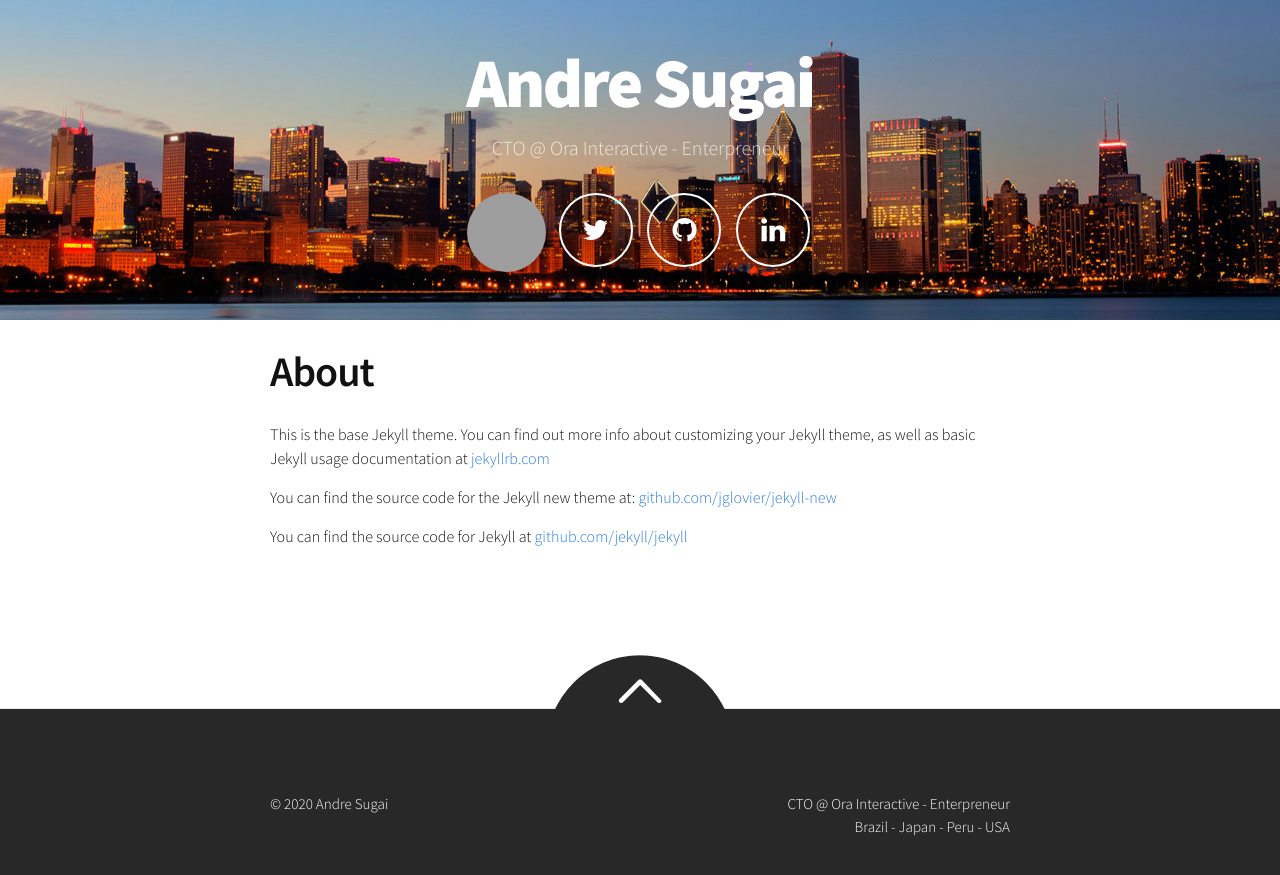
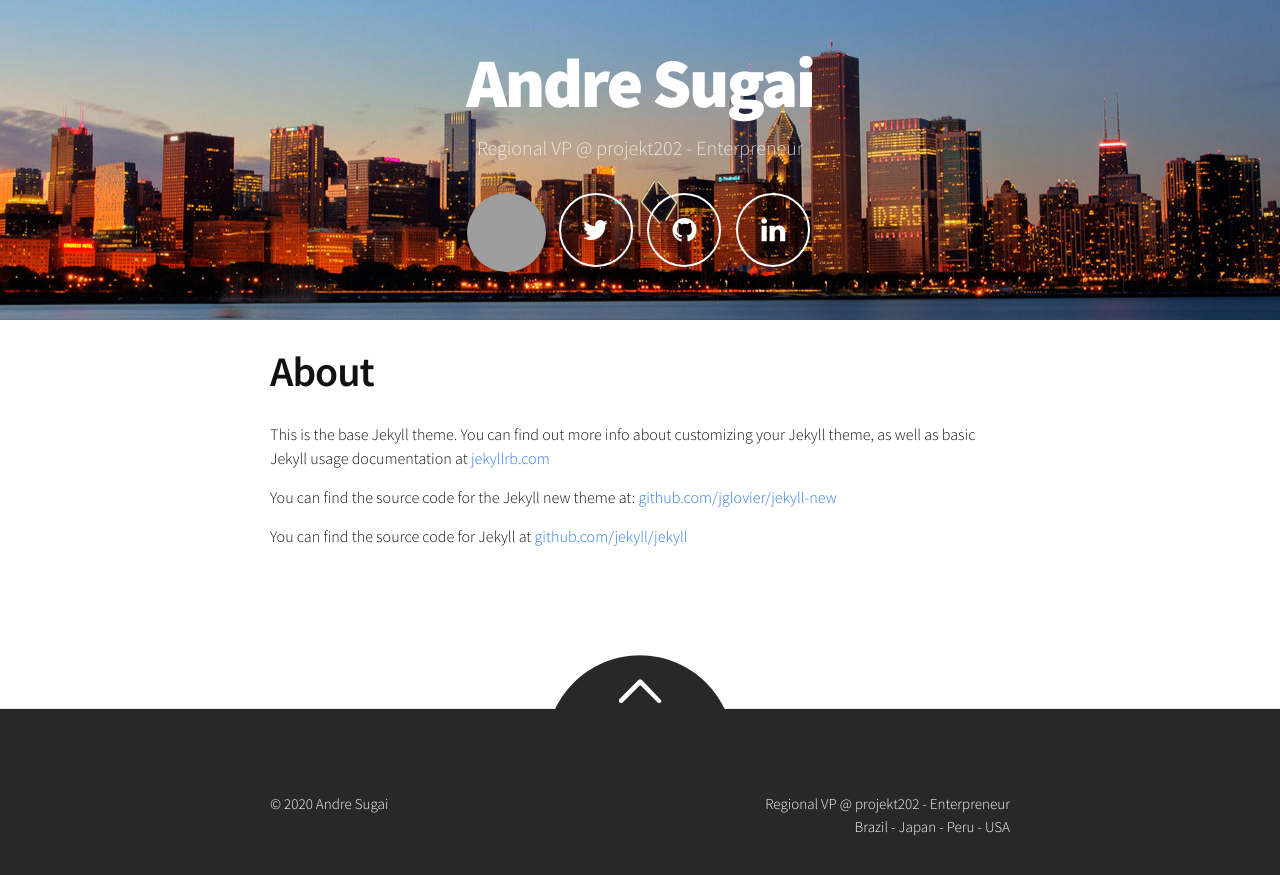
Before and after one commit to asugai/asugai.github.io, a Jekyll site: the page built from about.md, in a window 1280 px wide. Shown: the top 875 px of the page. Built offline with Jekyll 4.4.1, drawn with Linux system fonts in a browser that asks for light colours; nearby versions of some CDN libraries; Markdown is read by kramdown in place of the engine named in the settings; grey boxes are pictures that could not be loaded.

Commit message:
updated header

```diff
--- a/_config.yml
+++ b/_config.yml
@@ -1,7 +1,7 @@
 # Site settings
 title: Andre Sugai
 email: asugai@alum.mit.edu
-description: CTO @ Ora Interactive - Enterpreneur
+description: Regional VP @ projekt202 - Enterpreneur
 tagline: Brazil - Japan - Peru - USA
 timezone: America/Chicago
 baseurl: "" # the subpath of your site, e.g. /blog/
```
